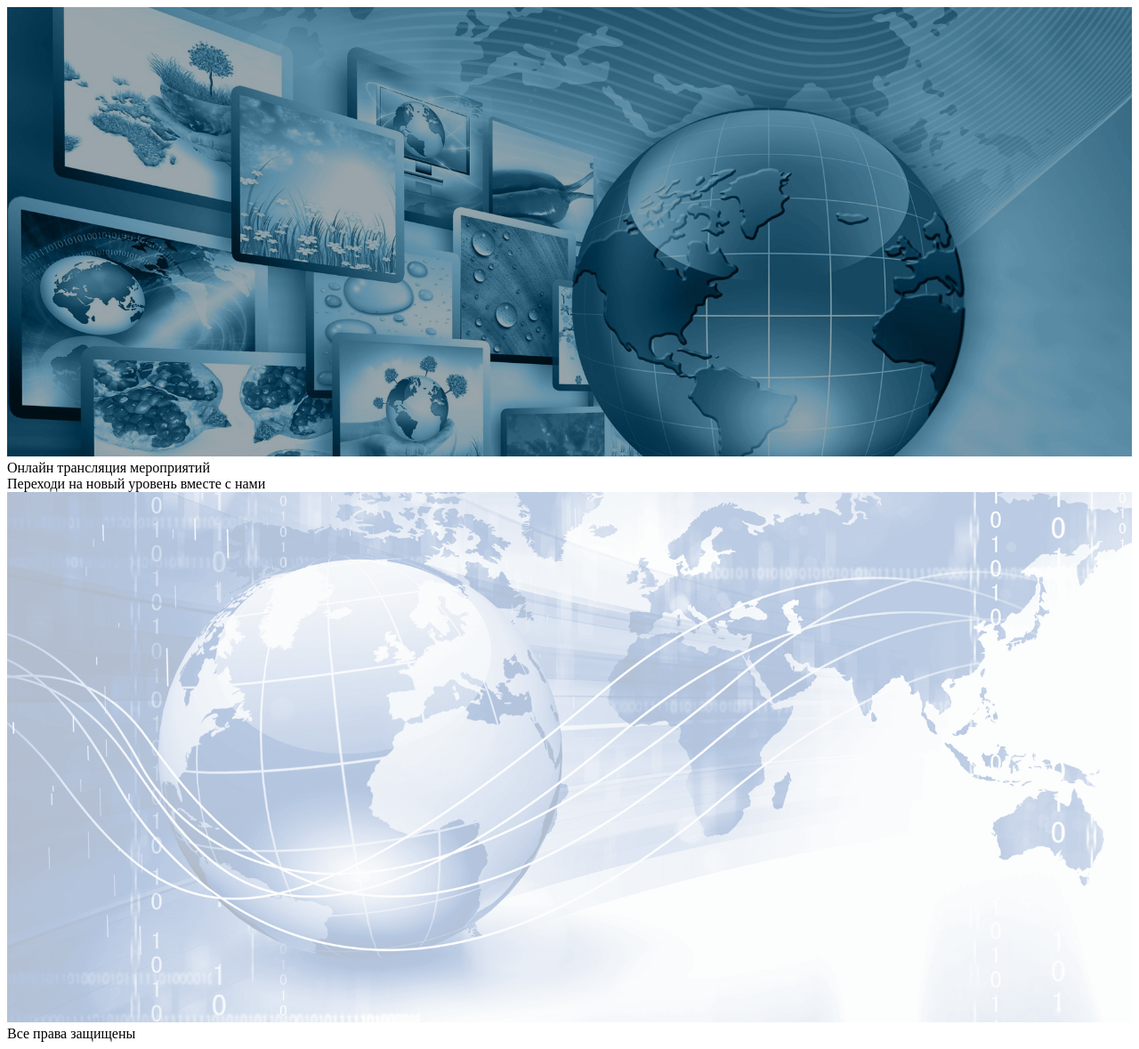
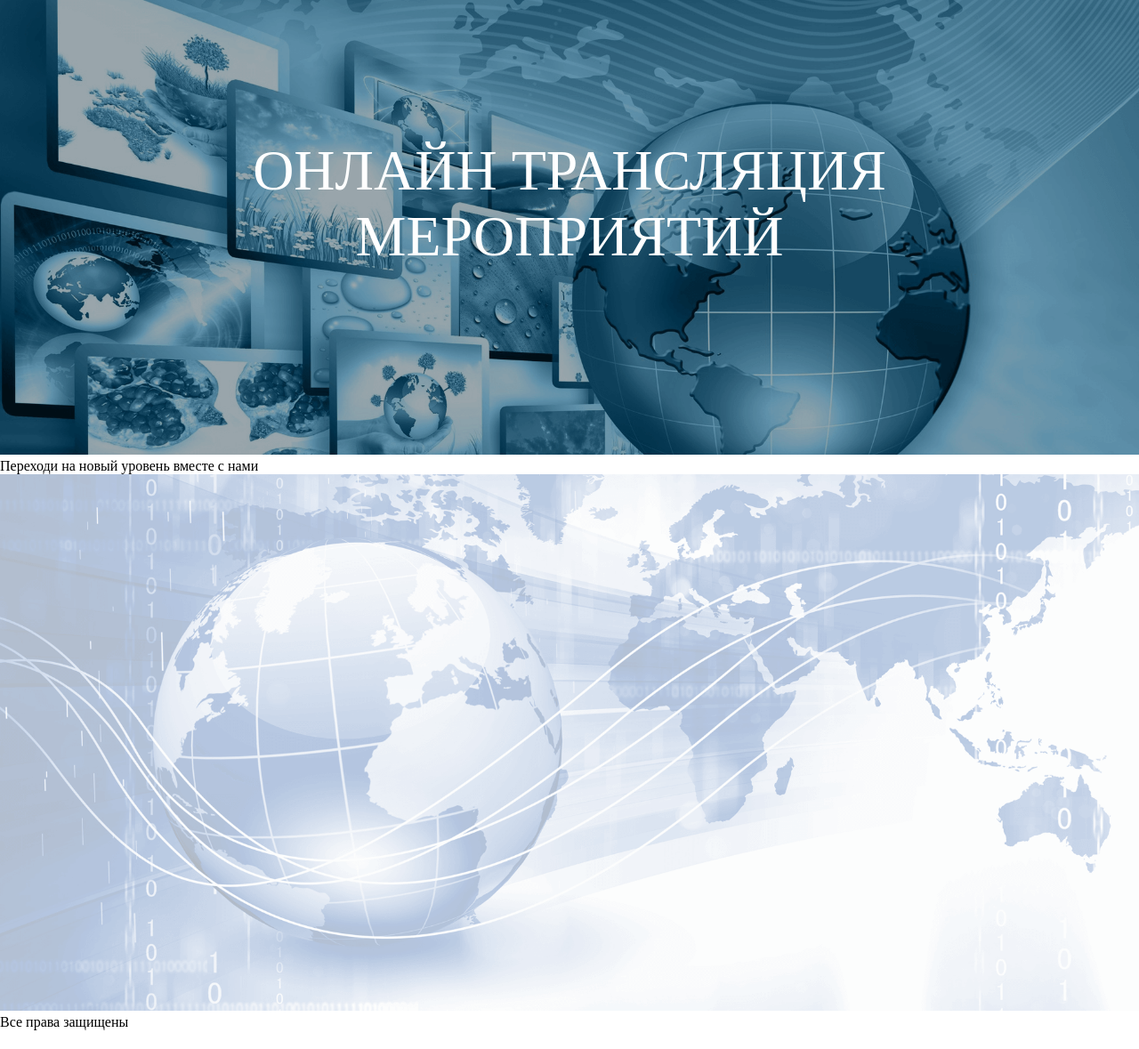
Before and after one commit to afrolovskiy/event-streaming, a Django app: page / in a window 1280 px wide. Shown: the whole page at 89% size. After the commit the page ends 1158 px from the top, so only its background shows below. Run offline with Django 3.2, Linux system fonts and the light colour scheme.

Commit message:
Format title-content

```diff
--- a/landing/static/index.css
+++ b/landing/static/index.css
@@ -1,6 +1,10 @@
 html {
 	position: relative;
 	min-height: 100%;
+}
+
+body {
+  margin: 0;
 }
 
 .title {
@@ -13,6 +17,19 @@ html {
   width: 100%;
 }
 
+.title-content {
+  z-index: 100;
+  font-size: 4rem;
+  color: white;
+  text-transform: uppercase;
+  text-align: center;
+  position: absolute;
+  top: 30%;
+  left: 20%;
+  right: 20%;
+  bottom: 30%;
+}
+
 .price {
   position: relative;
   padding-left: 0;
--- a/landing/templates/index.html
+++ b/landing/templates/index.html
@@ -14,7 +14,7 @@
     <body>
         <div class="title">
             <img class="title-background" src="{% static 'title.png' %}" />
-            <div>
+            <div class="title-content">
                 Онлайн трансляция мероприятий
             </div>
         </div>
```
